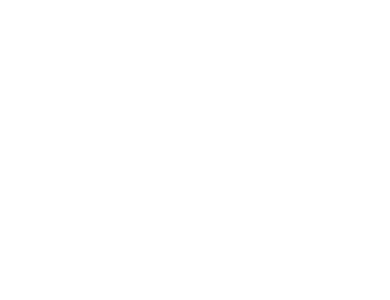
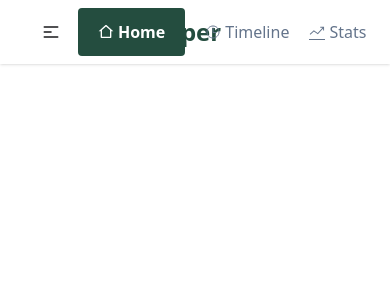
Before and after one commit to saisabray/Keen-Keeper, a Next.js app: page / in a window 390 px wide. Shown: the top 300 px of the page. Built offline with nearby package versions, Linux system fonts and the light colour scheme.

Commit message:
added nav component

```diff
--- a/package.json
+++ b/package.json
@@ -11,7 +11,8 @@
   "dependencies": {
     "next": "16.2.3",
     "react": "19.2.4",
-    "react-dom": "19.2.4"
+    "react-dom": "19.2.4",
+    "react-icons": "^5.6.0"
   },
   "devDependencies": {
     "@tailwindcss/postcss": "^4",
--- a/src/app/layout.js
+++ b/src/app/layout.js
@@ -1,5 +1,6 @@
 import { Geist, Geist_Mono } from "next/font/google";
 import "./globals.css";
+import Navbar from "@/component/Navbar/Navbar";
 
 const geistSans = Geist({
   variable: "--font-geist-sans",
@@ -22,7 +23,9 @@
       lang="en" data-theme="light"
       className={`${geistSans.variable} ${geistMono.variable} h-full antialiased`}
     >
-      <body className="min-h-full flex flex-col">{children}</body>
+      <body className="min-h-full flex flex-col">
+        <Navbar></Navbar>
+        {children}</body>
     </html>
   );
 }
--- a/src/app/page.js
+++ b/src/app/page.js
@@ -2,7 +2,6 @@
 export default function Home() {
   return (
     <div>
-
     </div>
   )
 }
--- /dev/null
+++ b/src/component/Navbar/NavBtn.jsx
@@ -0,0 +1,28 @@
+"use client";
+import Link from "next/link";
+import { usePathname } from "next/navigation";
+import { RiHome2Line } from "react-icons/ri";
+import { IoTimeOutline } from "react-icons/io5";
+import { TfiStatsUp } from "react-icons/tfi";
+
+const icons = {
+  "/": RiHome2Line,
+  "/timeline": IoTimeOutline,
+  "/stats": TfiStatsUp,
+};
+const NavBtn = ({ item }) => {
+  const pathName = usePathname();
+  const Icon = icons[item.path];
+  return (
+    <Link
+      href={item.path}
+      className={`text-[#64748b] flex justify-between items-center text-base ${pathName === item.path ? "font-semibold py-3 px-5 rounded bg-[#244d3f] text-white" : ""}`}
+    >
+      {" "}
+      {Icon && <Icon className="inline-block mr-1" />}
+      {item.name}
+    </Link>
+  );
+};
+
+export default NavBtn;
--- a/src/component/Navbar/Navbar.jsx
+++ b/src/component/Navbar/Navbar.jsx
@@ -1,11 +1,53 @@
-import React from 'react';
+import React, { use } from "react";
+import NavBtn from "./NavBtn";
+
+
+
+
 
 const Navbar = () => {
-    return (
-        <div>
-
+  const navItems = [
+    { name: "Home", path: "/"  },
+    { name: "Timeline", path: "/timeline" },
+    { name: "Stats", path: "/stats" },
+  ];
+  return (
+    <div className="navbar bg-base-100 shadow-sm ">
+      <div className="w-11/12 mx-auto flex justify-between">
+        <div className="navbar-start flex items-center ">
+          <div className="dropdown">
+            <div tabIndex={0} role="button" className="btn btn-ghost lg:hidden">
+              <svg
+                xmlns="http://www.w3.org/2000/svg"
+                className="h-5 w-5"
+                fill="none"
+                viewBox="0 0 24 24"
+                stroke="currentColor"
+              >
+                {" "}
+                <path
+                  strokeLinecap="round"
+                  strokeLinejoin="round"
+                  strokeWidth="2"
+                  d="M4 6h16M4 12h8m-8 6h16"
+                />{" "}
+              </svg>
+            </div>
+          </div>
+          <div>
+            <a className="text-2xl font-semibold text-[#244d3f]">
+              <span className="font-extrabold text-[#1f2937]">Keen</span>keeper
+            </a>
+          </div>
         </div>
-    );
+        <div className="navbar-end flex-row gap-5">
+          {navItems.map((item, index) => (
+            <NavBtn key={index} item={item} />
+          ))}
+        </div>
+      </div>
+    </div>
+  );
 };
 
 export default Navbar;
```
Also changed, not shown: 1 other file (tests, documents, lock files or other folders).
